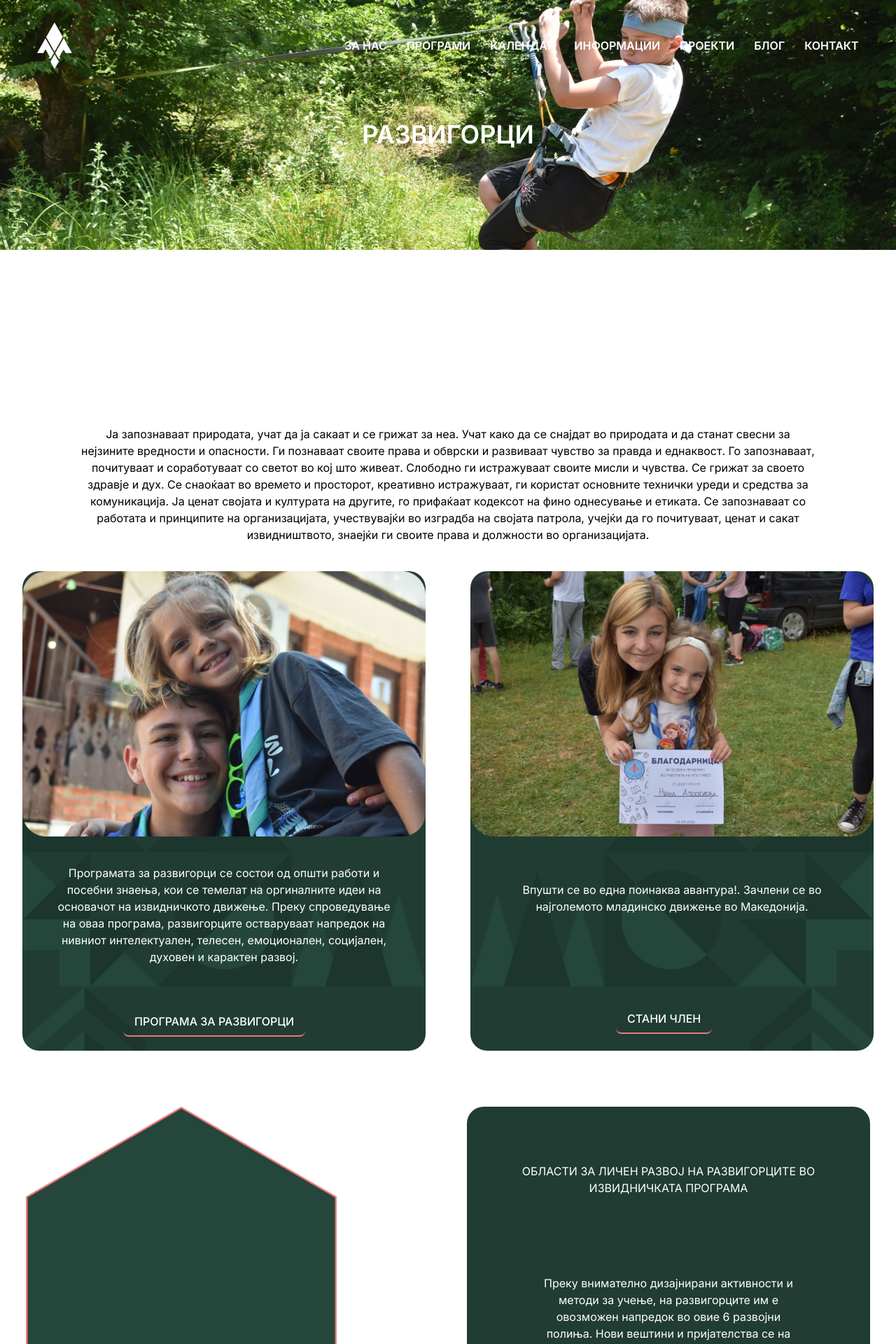
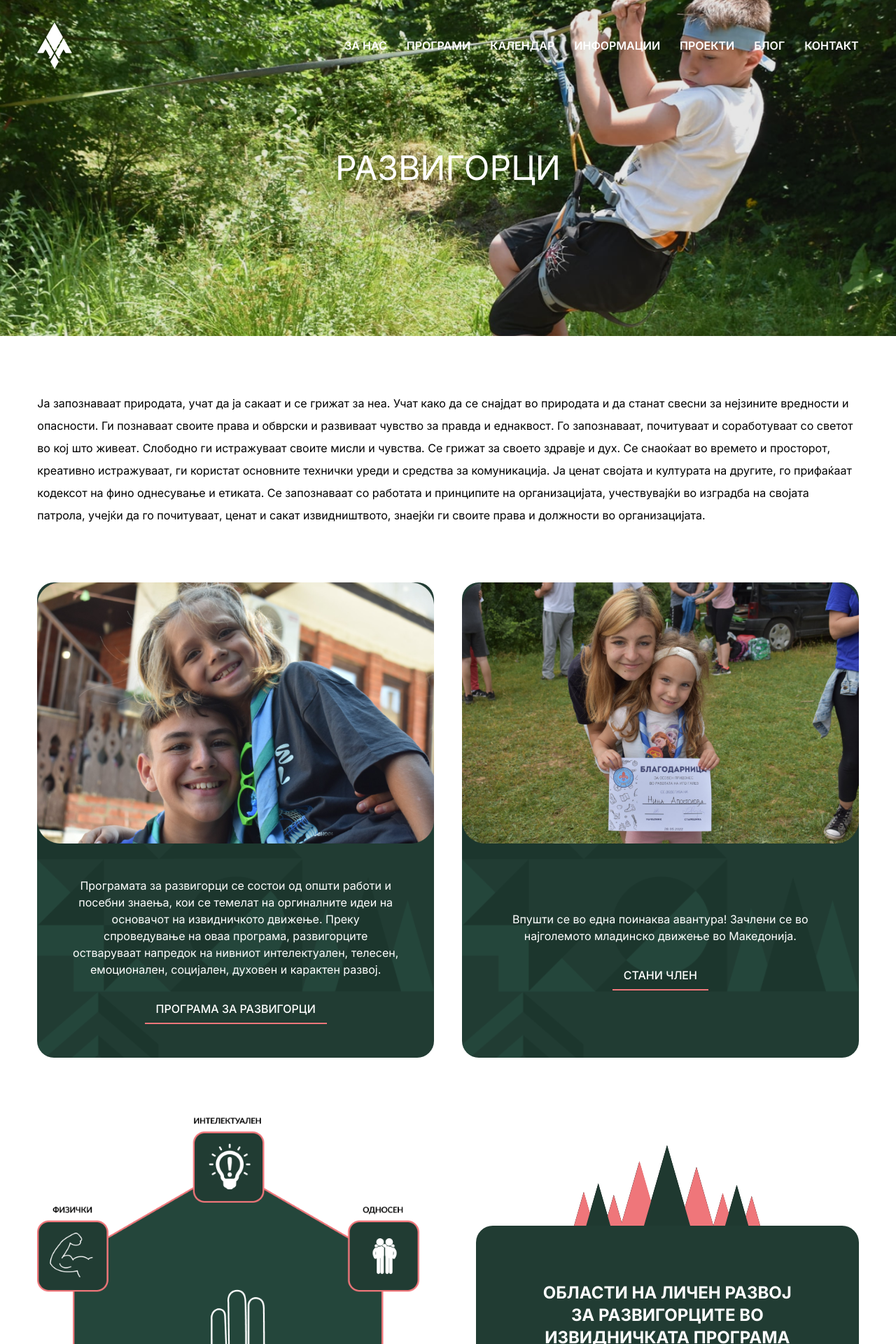
Before and after one commit to andrijantasevski/izvidnici.mk, a Next.js app: page /razvigorci in a window 1280 px wide. Shown: the top 1920 px of the page at 70% size. Built offline with nearby package versions, Linux system fonts and the light colour scheme.

Commit message:
wip: razvigorci refactor.

```diff
--- a/src/pages/razvigorci.tsx
+++ b/src/pages/razvigorci.tsx
@@ -2,18 +2,34 @@ import React from "react";
 import Image from "next/image";
 import Button from "@/components/ui/Button";
 import Link from "next/link";
+import Head from "next/head";
 
 const razvigorci = () => {
   return (
-    <div>
-      <div className="h-screen  bg-razvigorci-hero bg-contain bg-no-repeat ">
-        <h1 className="flex h-96 items-center justify-center text-4xl font-semibold text-white">
-          РАЗВИГОРЦИ
+    <>
+      <Head>
+        <title>Развигорци</title>
+      </Head>
+
+      <section className="relative">
+        <Image
+          src="/img/background-images/background-razvigorci-hero.png"
+          width={1920}
+          height={536}
+          alt="Два извидника покажуваат знак со нивните раце."
+          className="h-[60vh] w-full object-cover brightness-90 lg:h-[60vh]"
+          priority
+        />
+
+        <div className="absolute left-1/2 top-1/2 flex w-full max-w-screen-xl -translate-x-1/2 -translate-y-1/2 flex-col gap-8 text-center text-base-100">
+          <h1 className="text-3xl uppercase lg:text-5xl 2xl:text-6xl">
+            развигорци
           </h1>
         </div>
+      </section>
 
-      <div className="mx-28 -mt-48 mb-10 text-center text-black">
-        <p>
+      <section className="mx-auto w-11/12 max-w-screen-xl py-20">
+        <p className="leading-loose">
           Ја запознаваат природата, учат да ја сакаат и се грижат за неа. Учат
           како да се снајдат во природата и да станат свесни за нејзините
           вредности и опасности. Ги познаваат своите права и обврски и развиваат
@@ -28,93 +44,114 @@ const razvigorci = () => {
           ценат и сакат извидништвото, знаејќи ги своите права и должности во
           организацијата.
         </p>
-      </div>
+      </section>
 
-      <div className="flex justify-around">
-        <div className="bg-size-50 max-w-xl rounded-3xl bg-primary bg-group-left bg-contain">
+      <section className="mx-auto flex w-11/12 max-w-screen-xl flex-col justify-between gap-10 lg:flex-row">
+        <div className="flex w-full flex-col justify-between rounded-3xl bg-primary bg-group-left bg-contain">
           <Image
             src={"/img/razvigorci/section-two-one.png"}
             alt="img"
             width={848}
             height={558}
           />
-          <p className="p-10 text-center text-white">
-            Програмата за развигорци се состои од општи работи и посебни знаења,
-            кои се темелат на оргиналните идеи на основачот на извидничкото
-            движење. Преку спроведување на оваа програма, развигорците
-            остваруваат напредок на нивниот интелектуален, телесен, емоционален,
-            социјален, духовен и карактен развој.
+
+          <div className="flex h-full flex-col items-center justify-center gap-6 p-12">
+            <p className="text-center text-white">
+              Програмата за развигорци се состои од општи работи и посебни
+              знаења, кои се темелат на оргиналните идеи на основачот на
+              извидничкото движење. Преку спроведување на оваа програма,
+              развигорците остваруваат напредок на нивниот интелектуален,
+              телесен, емоционален, социјален, духовен и карактен развој.
             </p>
 
             <Button
+              asChild
               variant={"secondary-underlined"}
-            className="my-5 ml-36 text-center "
+              rounding="none"
+              uppercase
             >
-            ПРОГРАМА ЗА РАЗВИГОРЦИ
+              <Link href="/">програма за развигорци</Link>
             </Button>
           </div>
-        <div className="max-w-xl  rounded-3xl bg-primary bg-group-right bg-contain">
+        </div>
+
+        <div className="flex w-full flex-col justify-between rounded-3xl bg-primary bg-group-left bg-contain">
           <Image
             src={"/img/razvigorci/section-two-two.png"}
             alt="img"
             width={848}
             height={558}
           />
-          <p className="px-10 pt-16 text-center text-white">
-            Впушти се во една поинаква авантура!. Зачлени се во најголемото
+
+          <div className="flex h-full flex-col items-center justify-center gap-6 p-12">
+            <p className="text-center text-white">
+              Впушти се во една поинаква авантура! Зачлени се во најголемото
               младинско движење во Македонија.
             </p>
 
             <Button
+              asChild
               variant={"secondary-underlined"}
-            className="ml-52 mt-32 text-center "
+              rounding="none"
+              uppercase
             >
-            СТАНИ ЧЛЕН
+              <Link href="/">стани член</Link>
             </Button>
           </div>
         </div>
+      </section>
 
-      <div className="mt-20 flex justify-around">
-        <div className="max-w-xl ">
+      <section className="mx-auto mt-20 flex w-11/12 max-w-screen-xl flex-col gap-20 lg:flex-row">
+        <div className="w-1/2">
           <Image
-            src={"/img/razvigorci/Polygon 2.png"}
+            src={"/img/razvigorci/areas-personal-growth.png"}
             alt="img"
-            width={444}
-            height={445}
+            width={687}
+            height={832}
           />
         </div>
 
-        <div className="ml-28 max-w-xl rounded-3xl bg-primary text-center text-white">
-          <h2 className="px-5 pb-28 pt-20">
-            ОБЛАСТИ ЗА ЛИЧЕН РАЗВОЈ НА РАЗВИГОРЦИТЕ ВО ИЗВИДНИЧКАТА ПРОГРАМА
+        <div className="flex w-1/2 flex-col items-center justify-center">
+          <Image
+            src="/img/zacleni-se/pattern-white-section-centered.svg"
+            width={266}
+            height={120}
+            alt="Pattern"
+          />
+          <div className="flex w-full flex-col items-center justify-center gap-10 rounded-3xl bg-primary p-20 text-center text-white">
+            <h2 className="text-2xl font-bold uppercase">
+              области на личен развој за развигорците во извидничката програма
             </h2>
-          <p className="px-24">
+
+            <p className="leading-loose">
               Преку внимателно дизајнирани активности и методи за учење, на
-            развигорците им е овозможен напредок во овие 6 развојни полиња. Нови
-            вештини и пријателства се на повидок.
+              развигорците им е овозможен напредок во овие 6 развојни полиња.
+              Нови вештини и пријателства се на повидок.
             </p>
           </div>
         </div>
+      </section>
 
-      <h2 className="my-20 text-center text-xl font-semibold">СВЕДОШТВА</h2>
+      <section className="mx-auto flex w-11/12 max-w-screen-xl flex-col gap-20 py-20">
+        <h2 className="text-center text-3xl font-semibold">СВЕДОШТВА</h2>
 
-      <div className="flex justify-around">
-        <div className="w-1/5 rounded-3xl">
+        <div className="flex gap-4">
+          <div className="w-1/4 rounded-3xl">
             <Image
               src={"/img/razvigorci/8 1.png"}
               alt="img"
               width={400}
               height={400}
             />
-          <div className="bg-primary p-10 text-center text-xs text-white">
+            <div className="bg-primary p-10 text-center text-white">
               <p>
                 Lorem ipsum dolor sit amet consectetur adipisicing elit. Non
-              nesciunt est facilis odit tempora doloribus aperiam ex laboriosam
-              placeat unde, eligendi ipsum harum laborum magnam, doloremque sunt
-              aut? Quibusdam, numquam ratione repudiandae molestias debitis
-              molestiae consectetur iusto, fugiat fugit delectus expedita?
-              Quidem odio omnis placeat perspiciatis ipsum! Placeat, excepturi
-              vel?
+                nesciunt est facilis odit tempora doloribus aperiam ex
+                laboriosam placeat unde, eligendi ipsum harum laborum magnam,
+                doloremque sunt aut? Quibusdam, numquam ratione repudiandae
+                molestias debitis molestiae consectetur iusto, fugiat fugit
+                delectus expedita? Quidem odio omnis placeat perspiciatis ipsum!
+                Placeat, excepturi vel?
               </p>
               <p className="pt-5">Ана, 10 години</p>
             </div>
@@ -127,22 +164,22 @@ const razvigorci = () => {
             />
           </div>
 
-        <div className="w-1/5 rounded-3xl">
+          <div className="w-1/4 rounded-3xl">
             <Image
               src={"/img/razvigorci/8 2.png"}
               alt="img"
               width={400}
               height={400}
             />
-          <div className="bg-primary p-10 text-center text-xs text-white">
+            <div className="bg-primary p-10 text-center text-white">
               <p>
                 Lorem ipsum dolor sit amet consectetur adipisicing elit. Non
-              nesciunt est facilis odit tempora doloribus aperiam ex laboriosam
-              placeat unde, eligendi ipsum harum laborum magnam, doloremque sunt
-              aut? Quibusdam, numquam ratione repudiandae molestias debitis
-              molestiae consectetur iusto, fugiat fugit delectus expedita?
-              Quidem odio omnis placeat perspiciatis ipsum! Placeat, excepturi
-              vel?
+                nesciunt est facilis odit tempora doloribus aperiam ex
+                laboriosam placeat unde, eligendi ipsum harum laborum magnam,
+                doloremque sunt aut? Quibusdam, numquam ratione repudiandae
+                molestias debitis molestiae consectetur iusto, fugiat fugit
+                delectus expedita? Quidem odio omnis placeat perspiciatis ipsum!
+                Placeat, excepturi vel?
               </p>
               <p className="pt-5">Ена, 9 години</p>
             </div>
@@ -155,22 +192,22 @@ const razvigorci = () => {
             />
           </div>
 
-        <div className="w-1/5 rounded-3xl">
+          <div className="w-1/4 rounded-3xl">
             <Image
               src={"/img/razvigorci/8 3.png"}
               alt="img"
               width={400}
               height={400}
             />
-          <div className="bg-primary p-10 text-center text-xs text-white">
+            <div className="bg-primary p-10 text-center text-white">
               <p>
                 Lorem ipsum dolor sit amet consectetur adipisicing elit. Non
-              nesciunt est facilis odit tempora doloribus aperiam ex laboriosam
-              placeat unde, eligendi ipsum harum laborum magnam, doloremque sunt
-              aut? Quibusdam, numquam ratione repudiandae molestias debitis
-              molestiae consectetur iusto, fugiat fugit delectus expedita?
-              Quidem odio omnis placeat perspiciatis ipsum! Placeat, excepturi
-              vel?
+                nesciunt est facilis odit tempora doloribus aperiam ex
+                laboriosam placeat unde, eligendi ipsum harum laborum magnam,
+                doloremque sunt aut? Quibusdam, numquam ratione repudiandae
+                molestias debitis molestiae consectetur iusto, fugiat fugit
+                delectus expedita? Quidem odio omnis placeat perspiciatis ipsum!
+                Placeat, excepturi vel?
               </p>
               <p className="pt-5">Лена, 6 години</p>
             </div>
@@ -183,22 +220,22 @@ const razvigorci = () => {
             />
           </div>
 
-        <div className="w-1/5 rounded-3xl">
+          <div className="w-1/4 rounded-3xl">
             <Image
               src={"/img/razvigorci/8 4.png"}
               alt="img"
               width={400}
               height={400}
             />
-          <div className="bg-primary p-10 text-center text-xs text-white">
+            <div className="bg-primary p-10 text-center text-white">
               <p>
                 Lorem ipsum dolor sit amet consectetur adipisicing elit. Non
-              nesciunt est facilis odit tempora doloribus aperiam ex laboriosam
-              placeat unde, eligendi ipsum harum laborum magnam, doloremque sunt
-              aut? Quibusdam, numquam ratione repudiandae molestias debitis
-              molestiae consectetur iusto, fugiat fugit delectus expedita?
-              Quidem odio omnis placeat perspiciatis ipsum! Placeat, excepturi
-              vel?
+                nesciunt est facilis odit tempora doloribus aperiam ex
+                laboriosam placeat unde, eligendi ipsum harum laborum magnam,
+                doloremque sunt aut? Quibusdam, numquam ratione repudiandae
+                molestias debitis molestiae consectetur iusto, fugiat fugit
+                delectus expedita? Quidem odio omnis placeat perspiciatis ipsum!
+                Placeat, excepturi vel?
               </p>
               <p className="pt-5">Ненеад, 11 години</p>
             </div>
@@ -211,17 +248,23 @@ const razvigorci = () => {
             />
           </div>
         </div>
+      </section>
 
-      <div className="flex justify-center">
+      <section className="flex justify-center py-20">
         <Button
           variant={"secondary-underlined"}
-          className=" mt-20 text-center text-black "
+          rounding="none"
+          uppercase
+          size="lg"
+          className="text-center text-4xl text-black"
+          asChild
         >
-          СТАНИ ЧЛЕН!
+          <Link href="/">стани член</Link>
         </Button>
-      </div>
+      </section>
 
-      <h2 className="mb-20 mt-36 text-center font-semibold">НАСТАНИ</h2>
+      <section className="mx-auto flex w-11/12 max-w-screen-xl flex-col gap-20 py-20">
+        <h2 className="text-center text-3xl font-semibold">НАСТАНИ</h2>
 
         <div className="flex justify-center">
           <div className="relative bg-opacity-10">
@@ -231,8 +274,12 @@ const razvigorci = () => {
               width={400}
               height={800}
             />
+
             <div className="absolute inset-0 mt-96 text-center text-white">
-            <Button variant={"secondary-underlined"} className=" text-center ">
+              <Button
+                variant={"secondary-underlined"}
+                className=" text-center "
+              >
                 СЛЕДЕН НАСТАН
               </Button>
               <p>02.03.2023 | Велес</p>
@@ -246,7 +293,6 @@ const razvigorci = () => {
                 alt="img"
                 width={400}
                 height={400}
-
               />
               <div className="absolute inset-0 mt-40  text-center text-white">
                 <Button
@@ -275,7 +321,8 @@ const razvigorci = () => {
             </div>
           </div>
         </div>
-    </div>
+      </section>
+    </>
   );
 };
 
```
Also changed, not shown: public/img/razvigorci/areas-personal-growth.png (added). Lines whose indentation alone changed are shown as unchanged.
